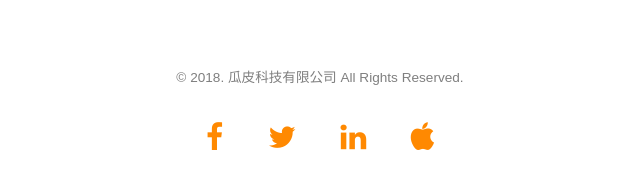
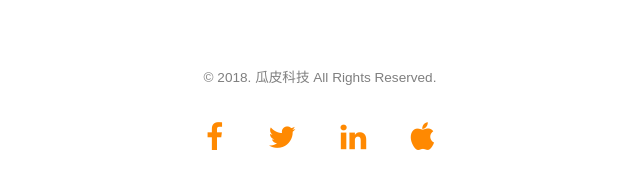
Before and after one commit to GapiCat/GapiCat.github.io, a plain HTML site: page index.html in a window 1280 px wide. Shown: the part 4958-5146 px from the top of the page, 320-960 px from the left. Drawn offline with Linux system fonts and the light colour scheme; files whose address does not match are found by name.

Commit message:
Update index.html

```diff
--- a/index.html
+++ b/index.html
@@ -314,7 +314,7 @@
 			<div class="container">
 				<div class="col-md-12 text-center">
 					<p class="copyright">
-						<small>&copy; 2018. 瓜皮科技有限公司 All Rights Reserved.</small>
+						<small>&copy; 2018. 瓜皮科技 All Rights Reserved.</small>
 
 					</p>
 					<ul class="fh5co-social">
```
